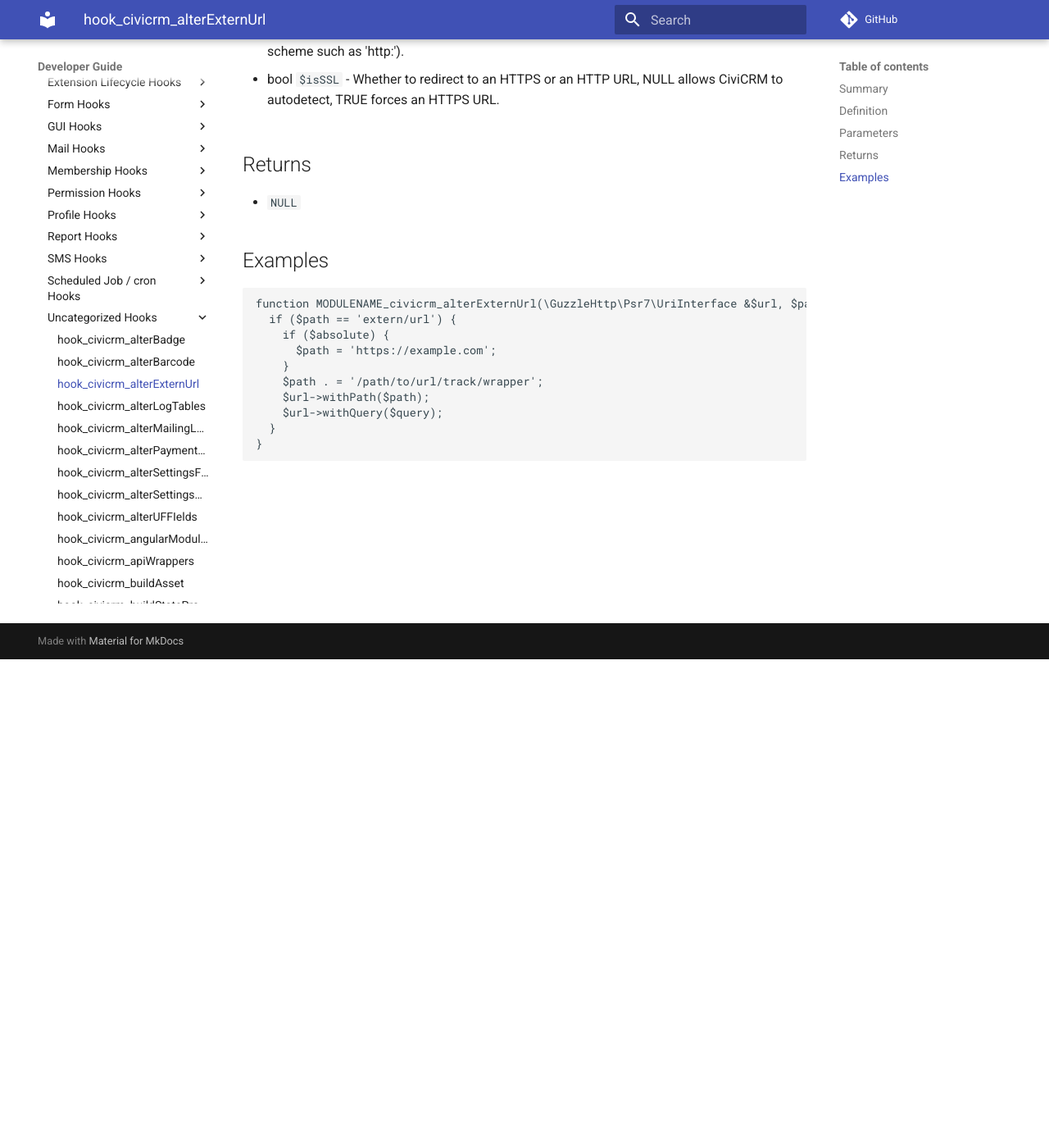
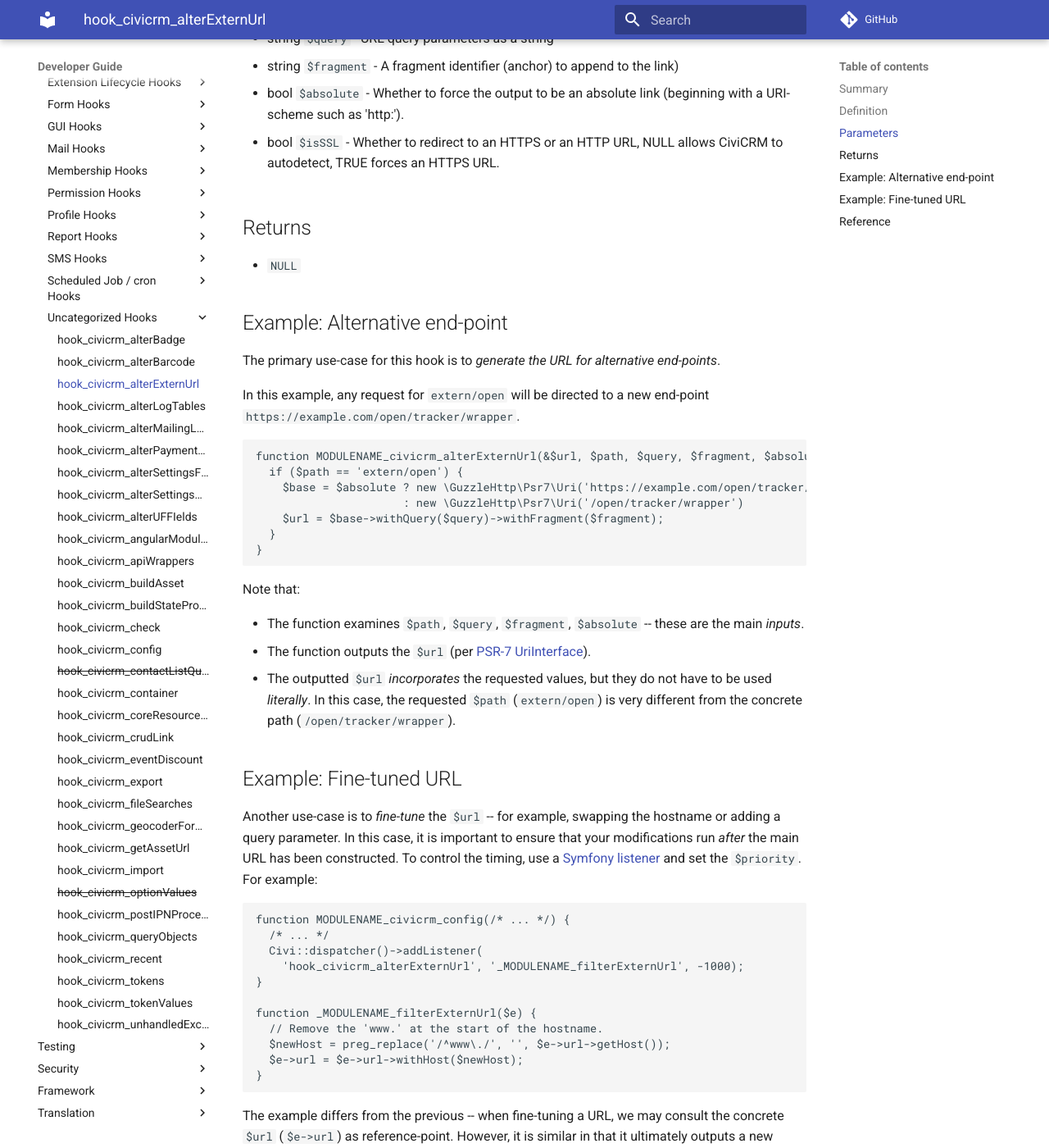
Before and after one commit to civicrm/civicrm-dev-docs, an MkDocs documentation site: the page built from docs/hooks/hook_civicrm_alterExternUrl.md, in a window 1280 px wide and 1400 px high, scrolled down 596 px. Shown: the whole window at 82% size. Built offline with MkDocs 1.6.1 and Material for MkDocs 9.7.7, drawn with Linux system fonts in a browser that asks for light colours; comment, search, counter and statistics services are not loaded; some of the changed text lies outside the part shown.

Commit message:
Improve examples of hook_civicrm_alterExternUrl

````diff
--- a/docs/hooks/hook_civicrm_alterExternUrl.md
+++ b/docs/hooks/hook_civicrm_alterExternUrl.md
@@ -13,9 +13,10 @@ hook_civicrm_alterExternUrl(\GuzzleHttp\Psr7\UriInterface &$url, $path, $query,
 
 ##  Parameters
 
-- \GuzzleHttp\Psr7\UriInterface `$url` - Object references the passed URL.
+- [\Psr\Http\Message\UriInterface](https://www.php-fig.org/psr/psr-7/#35-psrhttpmessageuriinterface/) `$url` - The currently formulated URL. This may be replaced with a different URL.
 
-- string `$path` - the path to the extern php file without the .php extension e.g.`extern/url`
+- string `$path` - The logical path identifies the desired end-point. By convention, these match the original,
+  standalone scripts in `civicrm-core:extern/*.php`. For example, `civicrm-core:extern/open.php` has the logical path `extern/open`.
 
 - string `$query` - URL query parameters as a string
 
@@ -29,17 +30,54 @@ hook_civicrm_alterExternUrl(\GuzzleHttp\Psr7\UriInterface &$url, $path, $query,
 
 -   `NULL`
 
-## Examples
+## Example: Alternative end-point
+
+The primary use-case for this hook is to *generate the URL for alternative end-points*.
+
+In this example, any request for `extern/open` will be directed to a new end-point `https://example.com/open/tracker/wrapper`.
 
 ```php
-function MODULENAME_civicrm_alterExternUrl(\GuzzleHttp\Psr7\UriInterface &$url, $path, $query, $fragment, $absolute, $isSSL) {
-  if ($path == 'extern/url') {
-    if ($absolute) {
-      $path = 'https://example.com';
-    }
-    $path . = '/path/to/url/track/wrapper';
-    $url->withPath($path);
-    $url->withQuery($query);
+function MODULENAME_civicrm_alterExternUrl(&$url, $path, $query, $fragment, $absolute, $isSSL) {
+  if ($path == 'extern/open') {
+    $base = $absolute ? new \GuzzleHttp\Psr7\Uri('https://example.com/open/tracker/wrapper');
+                      : new \GuzzleHttp\Psr7\Uri('/open/tracker/wrapper')
+    $url = $base->withQuery($query)->withFragment($fragment);
   }
 }
 ```
+
+Note that:
+
+* The function examines `$path`, `$query`, `$fragment`, `$absolute` -- these are the main *inputs*.
+* The function outputs the `$url` (per [PSR-7 UriInterface](https://www.php-fig.org/psr/psr-7/#35-psrhttpmessageuriinterface)).
+* The outputted `$url` *incorporates* the requested values, but they do not have to be used *literally*.
+  In this case, the requested `$path` (`extern/open`) is very different from the concrete path (`/open/tracker/wrapper`).
+
+## Example: Fine-tuned URL
+
+Another use-case is to *fine-tune* the `$url` -- for example, swapping the hostname or adding a query parameter.  In this case, it is important to ensure that your modifications run *after* the main URL has been constructed. To control the timing, use a [Symfony listener](/hooks/usage/symfony) and set the `$priority`. For example:
+
+```php
+function MODULENAME_civicrm_config(/* ... */) {
+  /* ... */
+  Civi::dispatcher()->addListener(
+    'hook_civicrm_alterExternUrl', '_MODULENAME_filterExternUrl', -1000);
+}
+
+function _MODULENAME_filterExternUrl($e) {
+  // Remove the 'www.' at the start of the hostname.
+  $newHost = preg_replace('/^www\./', '', $e->url->getHost());
+  $e->url = $e->url->withHost($newHost);
+}
+```
+
+The example differs from the previous -- when fine-tuning a URL, we may consult the concrete `$url` (`$e->url`) as reference-point. However, it is similar in that it ultimately outputs a new `$url` (`$e->url`).
+
+## Reference
+
+The `$path` determines what values are likely to be seen in the `$query`. Here are some canonical examples:
+
+| Path | Query Parameters | Description |
+| -- | -- | -- |
+| `extern/url` | `qid={$event_queue_id}&u={$url_id}` | Handle a "click-through" event from a constituent reading a CiviMail newsletter |
+| `extern/open` | `q={$event_queue_id}` | Handle an "open" event from a constituent reading a CiviMail newsletter |
````
